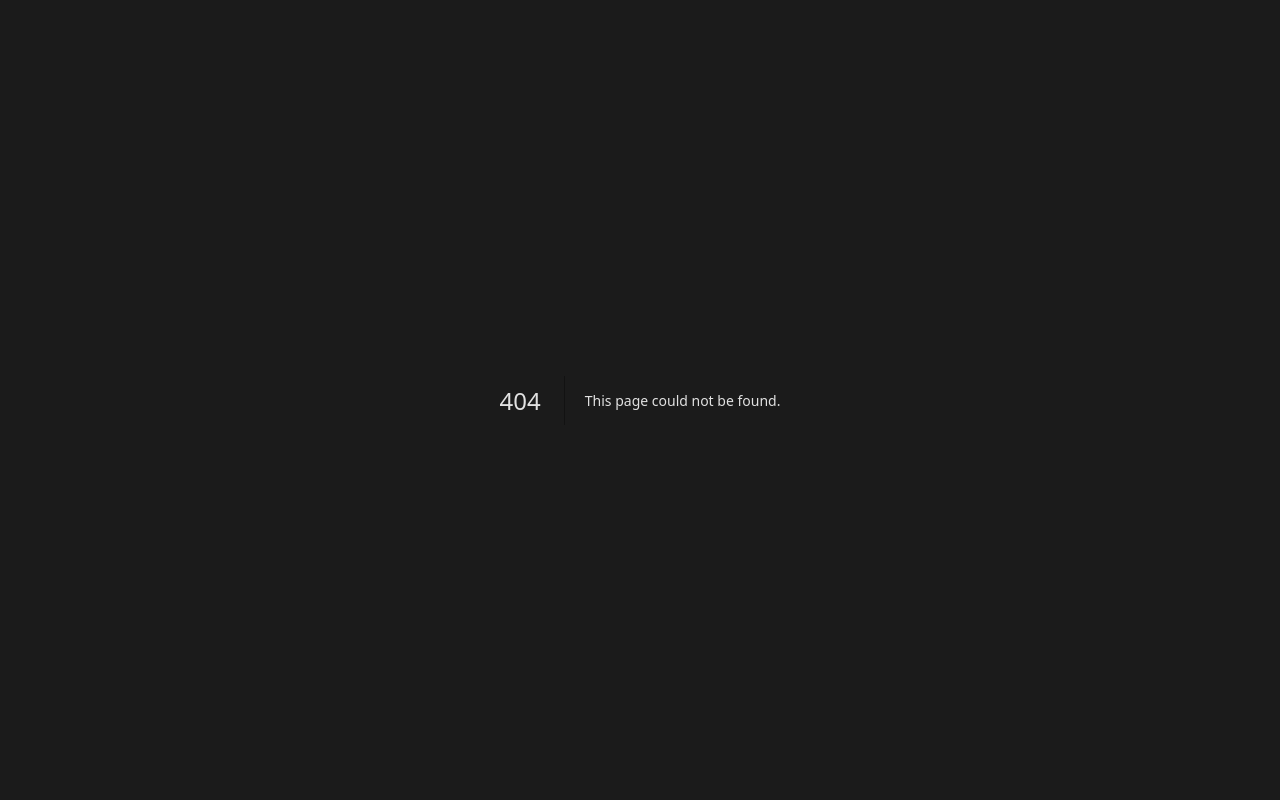
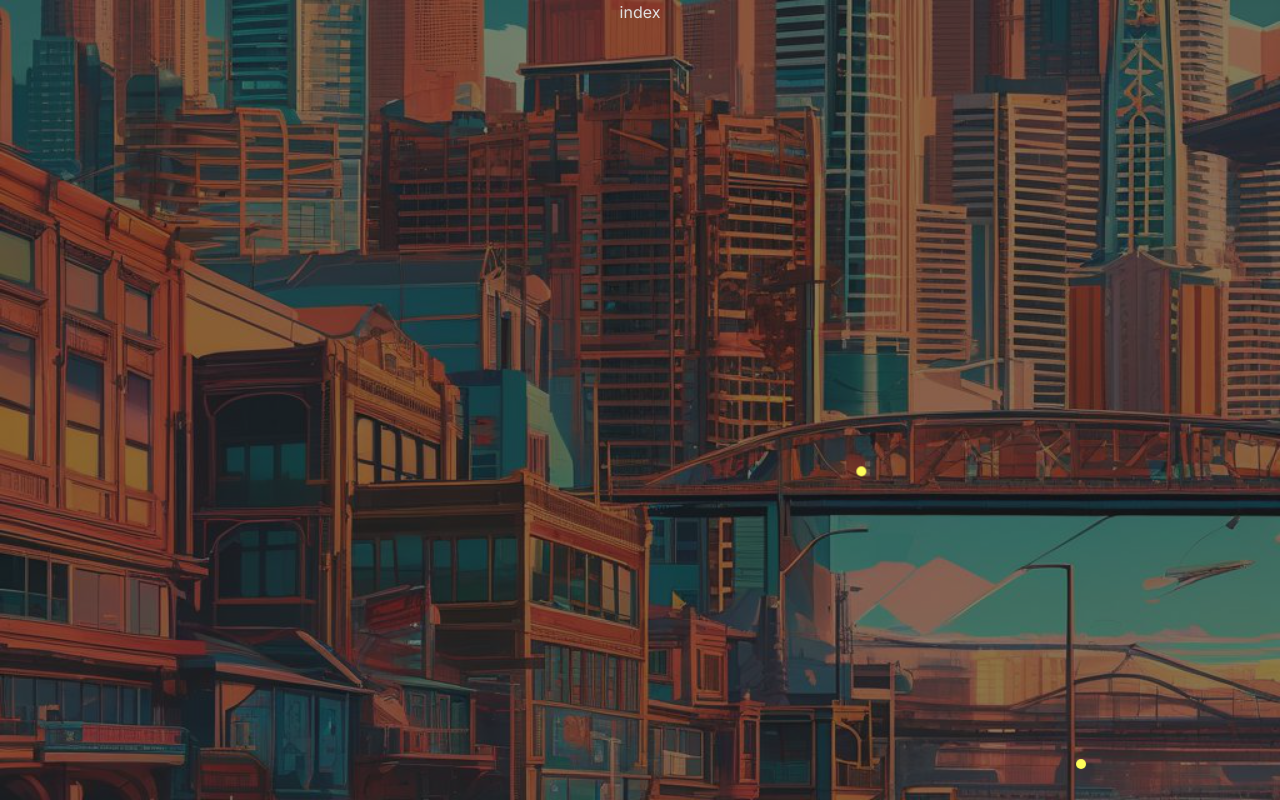
Before and after one commit to KenjaminButton/portfolio, a Next.js app: page /projects in a window 1280 px wide. Before the commit this address had no page. Built offline with nearby package versions, Linux system fonts and the light colour scheme.

Commit message:
Project background image added

```diff
--- a/src/app/layout.js
+++ b/src/app/layout.js
@@ -1,6 +1,7 @@
 import { Inter } from "next/font/google";
 import "./globals.css";
 import clsx from "clsx";
+import FireFliesBackground from "@/components/FireFliesBackground";
 
 const inter = Inter({
   subsets: ["latin"],
@@ -8,8 +9,8 @@ const inter = Inter({
 });
 
 export const metadata = {
-  title: "Create Next App",
-  description: "Generated by create next app",
+  title: "KenjaminButton Portfolio",
+  description: "CyberPunk 2025 San Francisco Software Engineer KenjaminButton",
 };
 
 export default function RootLayout({ children }) {
@@ -22,6 +23,7 @@ export default function RootLayout({ children }) {
         )}
       >
         {children}
+        <FireFliesBackground />
       </body>
     </html>
   );
--- /dev/null
+++ b/src/app/projects/page.js
@@ -0,0 +1,20 @@
+import Image from "next/image";
+import bg from "../../../public/background/projects-background-2.png"
+import ProjectList from "@/components/projects";
+import { projectsData } from "../data";
+
+export default function Home() {
+  return (
+    <main className="flex min-h-screen flex-col items-center justify-between relative">
+      <Image
+        className="-z-50 w-full h-full object-cover object-center opacity-50"
+        priority
+        src={bg}
+        fill
+        alt="background-image"
+        sizes="100vw"
+      />
+        <ProjectList projects={projectsData} />
+    </main>
+  );
+}
--- /dev/null
+++ b/src/components/FireFliesBackground.jsx
@@ -0,0 +1,50 @@
+"use client";
+import React, { useEffect, useState } from "react";
+
+const createFirefly = () => ({
+  id: Math.random(),
+  top: `${Math.random() * 100}%`,
+  left: `${Math.random() * 100}%`,
+  animationDuration: `${Math.random() * 5 + 5}s`,
+});
+
+const FireFliesBackground = () => {
+  const [fireflies, setFireflies] = useState([]);
+
+  useEffect(() => {
+    const addFireflyPeriodically = () => {
+      const newFirefly = createFirefly();
+      setFireflies((currentFireflies) => [
+        ...currentFireflies.slice(-10),
+        newFirefly,
+      ]);
+
+    };
+
+    // const interval = setInterval(addFireflyPeriodically, 1000);
+    const interval = setInterval(addFireflyPeriodically, 2500);
+
+    return () => clearInterval(interval);
+  }, []);
+
+  return (
+    <div className="fixed top-0 left-0 w-full h-full -z-10 overflow-hidden">
+      {fireflies.map((firefly) => {
+        return (
+          <div
+            key={firefly.id}
+            // className="absolute rounded-full w-[10px] h-[10px] bg-firefly-radial"
+            className="absolute rounded-full bg-accent w-[10px] h-[10px] bg-firefly-radial"
+            style={{
+              top: firefly.top,
+              left: firefly.left,
+              animation: `move ${firefly.animationDuration} infinite alternate`,
+            }}
+          ></div>
+        );
+      })}
+    </div>
+  );
+};
+
+export default FireFliesBackground;
--- /dev/null
+++ b/src/components/projects/index.jsx
@@ -0,0 +1,11 @@
+
+
+const ProjectList = ({projects}) => {
+  return (
+    <div>
+      index
+    </div>
+  )
+}
+
+export default ProjectList
--- a/tailwind.config.js
+++ b/tailwind.config.js
@@ -15,6 +15,9 @@ module.exports = {
         foreground: 'rgb(var(--foreground))',
         muted: 'rgb(var(--muted))',
         accent: 'rgb(var(--accent))',
+      },
+      backgroundImage: {
+        'firefly-radial': 'radial-gradient(50% 50% at 50% 50%, rgba(253, 255, 80, 0.5) 0%, rgba(217, 217, 217, 0), 100%)'
       },
       boxShadow: {
         'glass-inset': 'inset 0 17px 5px -9px rgba(254, 254, 91, 0.05)',
```
Also changed, not shown: public/background/projects-background-2.png (added).
